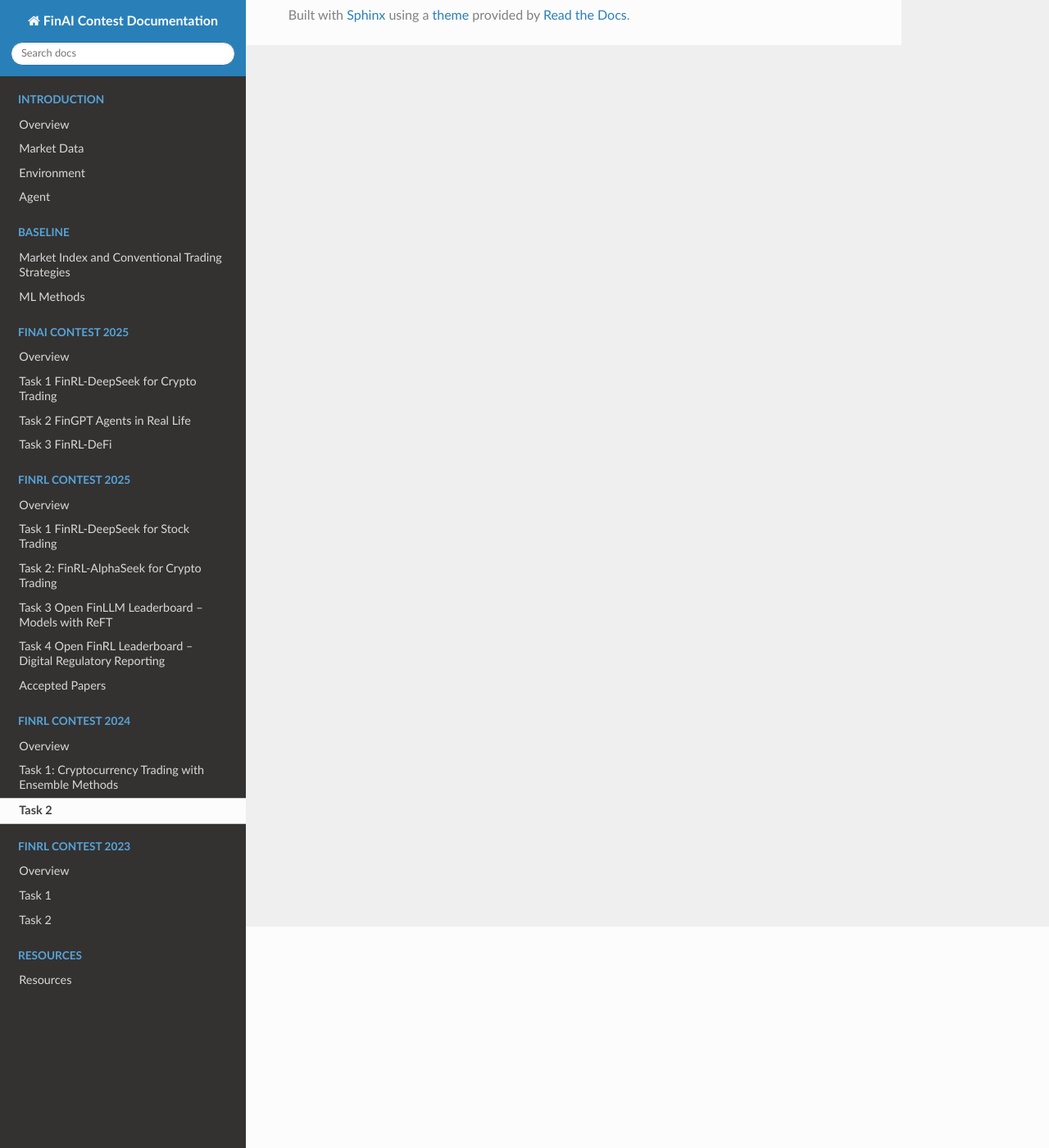
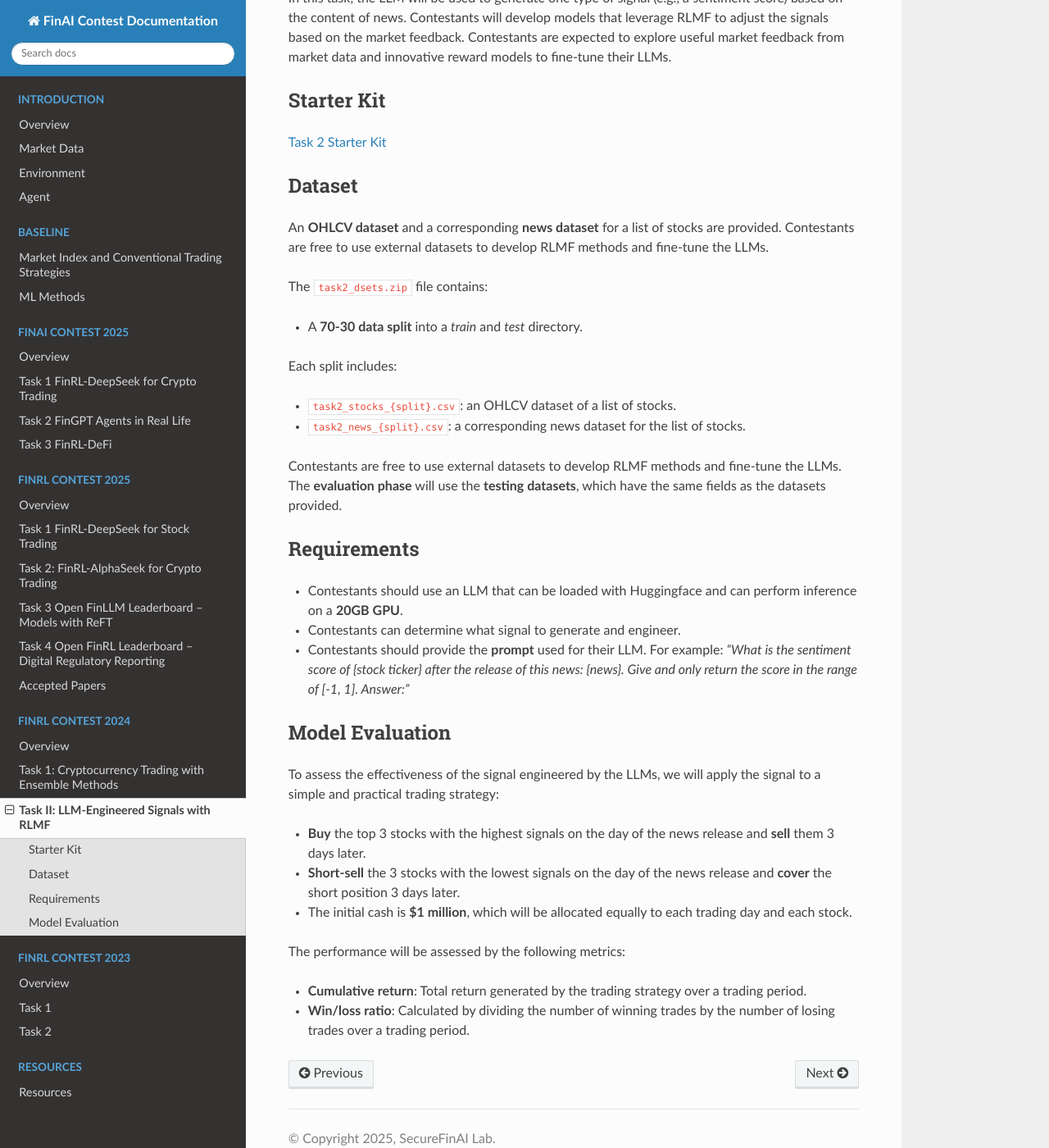
Before and after one commit to Xingyu025/FinAI-Contest, a Sphinx documentation site: the page built from docs/source/finrl2024/task2.rst, in a window 1280 px wide and 1400 px high, scrolled down 270 px. Shown: the whole window at 82% size. Built offline with Sphinx 7.4.7 and the Read the Docs theme 3.1.0, drawn with Linux system fonts in a browser that asks for light colours; some of the changed text lies outside the part shown.

Commit message:
update finrl24 task 2

```diff
--- a/docs/source/finrl2024/task2.rst
+++ b/docs/source/finrl2024/task2.rst
@@ -1,3 +1,53 @@
-=============================
-Task 2
-=============================
+=========================================
+Task II: LLM-Engineered Signals with RLMF
+=========================================
+
+This task aims to develop LLMs that can generate and engineer effective signals from news by using **Reinforcement Learning from Market Feedback (RLMF)**. By incorporating market feedback in the fine-tuning process, LLMs can learn from and adapt to financial market behaviors.
+
+In this task, the LLM will be used to generate one type of signal (e.g., a sentiment score) based on the content of news. Contestants will develop models that leverage RLMF to adjust the signals based on the market feedback. Contestants are expected to explore useful market feedback from market data and innovative reward models to fine-tune their LLMs.
+
+Starter Kit
+--------------
+`Task 2 Starter Kit <https://github.com/Open-Finance-Lab/FinRL_Contest_2024/tree/main/Task_2_starter_kit>`_
+
+Dataset
+-------
+
+An **OHLCV dataset** and a corresponding **news dataset** for a list of stocks are provided. Contestants are free to use external datasets to develop RLMF methods and fine-tune the LLMs.
+
+The ``task2_dsets.zip`` file contains:
+
+- A **70-30 data split** into a `train` and `test` directory.
+
+Each split includes:
+
+- ``task2_stocks_{split}.csv``: an OHLCV dataset of a list of stocks.
+- ``task2_news_{split}.csv``: a corresponding news dataset for the list of stocks.
+
+Contestants are free to use external datasets to develop RLMF methods and fine-tune the LLMs. The **evaluation phase** will use the **testing datasets**, which have the same fields as the datasets provided.
+
+
+Requirements
+------------
+
+- Contestants should use an LLM that can be loaded with Huggingface and can perform inference on a **20GB GPU**.
+- Contestants can determine what signal to generate and engineer.
+- Contestants should provide the **prompt** used for their LLM. For example:
+  *“What is the sentiment score of {stock ticker} after the release of this news: {news}. Give and only return the score in the range of [-1, 1]. Answer:”*
+
+Model Evaluation
+----------------
+
+To assess the effectiveness of the signal engineered by the LLMs, we will apply the signal to a simple and practical trading strategy:
+
+- **Buy** the top 3 stocks with the highest signals on the day of the news release and **sell** them 3 days later.
+- **Short-sell** the 3 stocks with the lowest signals on the day of the news release and **cover** the short position 3 days later.
+- The initial cash is **$1 million**, which will be allocated equally to each trading day and each stock.
+
+The performance will be assessed by the following metrics:
+
+- **Cumulative return**:
+  Total return generated by the trading strategy over a trading period.
+
+- **Win/loss ratio**:
+  Calculated by dividing the number of winning trades by the number of losing trades over a trading period.
```
